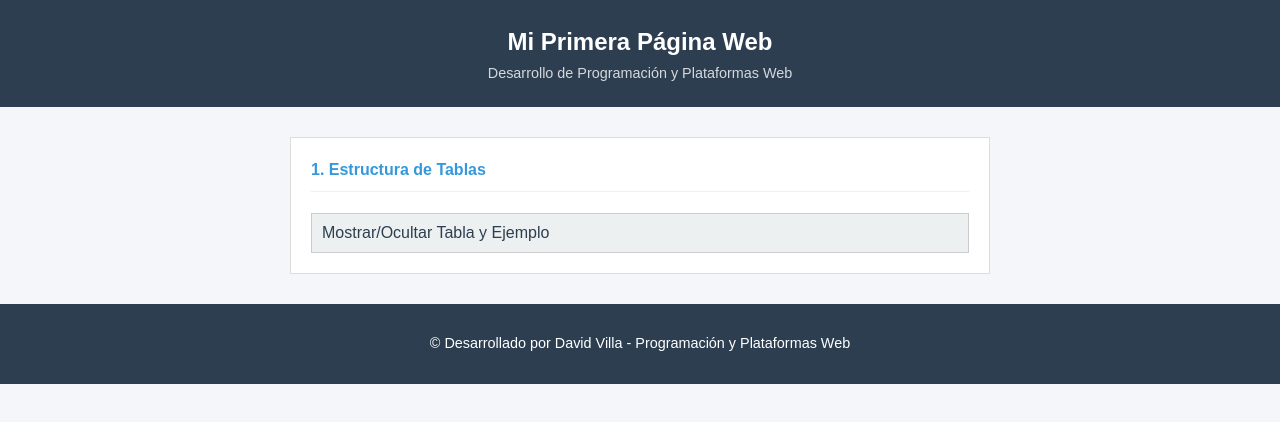
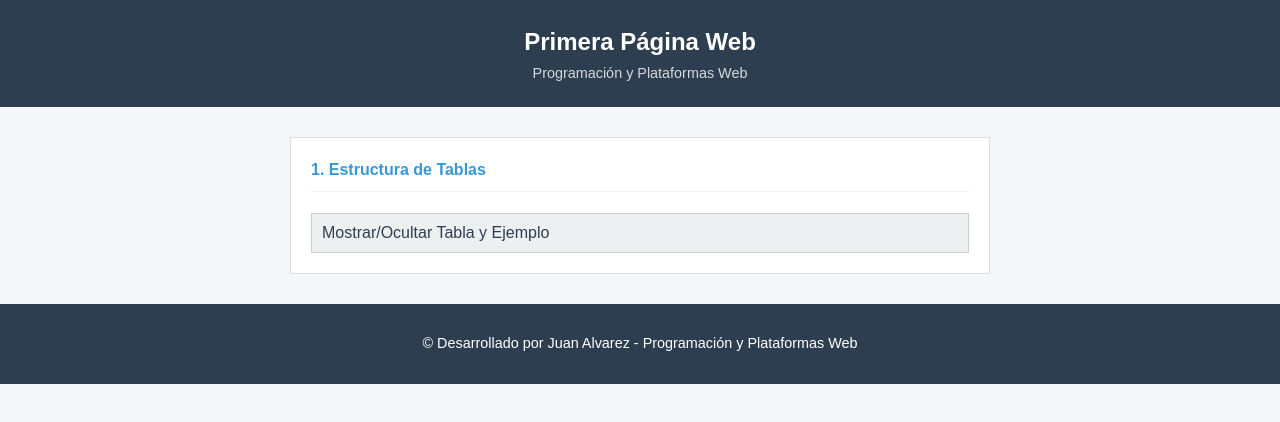
Before and after one commit to Juanfernando518/MI-App, a plain HTML site: page index.html in a window 1280 px wide. Drawn offline with Linux system fonts and the light colour scheme.

Commit message:
html-readme

```diff
--- a/index.html
+++ b/index.html
@@ -3,14 +3,14 @@
 <head>
     <meta charset="UTF-8">
     <meta name="viewport" content="width=device-width, initial-scale=1.0">
-    <title>Página Web Minimalista (Sin Menú Lateral)</title>
+    <title>Página Web Minimalista </title>
     <link rel="stylesheet" href="Style.css">
 </head>
 <body>
 
     <header>
-        <h1>Mi Primera Página Web</h1>
-        <p class="subtitle">Desarrollo de Programación y Plataformas Web</p>
+        <h1>Primera Página Web</h1>
+        <p class="subtitle">Programación y Plataformas Web</p>
     </header>
 
     <main>
@@ -50,7 +50,7 @@
 
     <script src="Scripts.js"></script>
     <footer>
-        <p>&copy; Desarrollado por David Villa - Programación y Plataformas Web</p>
+        <p>&copy; Desarrollado por Juan Alvarez - Programación y Plataformas Web</p>
     </footer>
 </body>
 </html>
```
Also changed, not shown: 1 other file.
